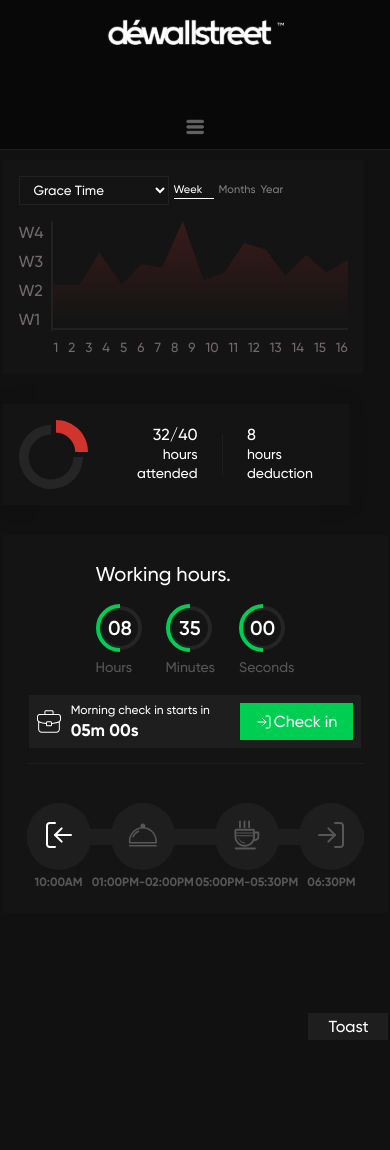
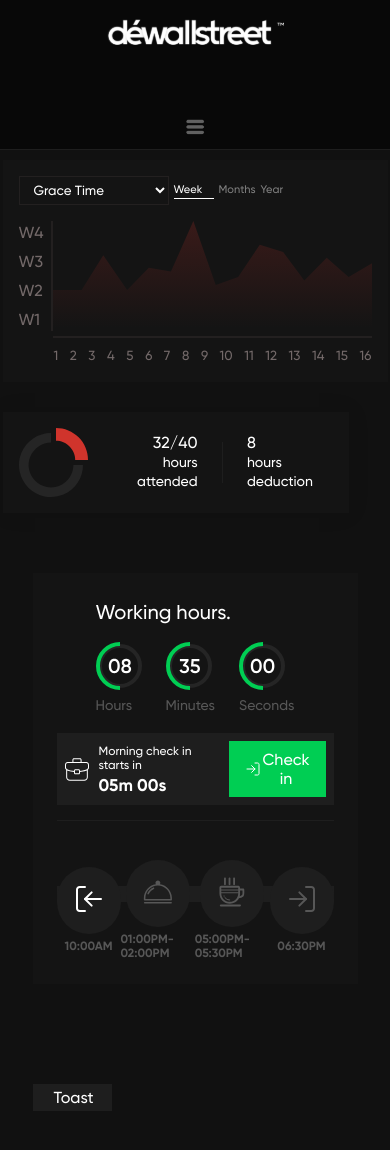
Before and after one commit to chieftain-defutura/Dewallstreet-Timesheet, a React (Vite) app: page /home in a window 390 px wide. Before the commit the page ends 1050 px from the top, so only its background shows below. Built offline with nearby package versions, Linux system fonts and the light colour scheme.

Commit message:
chore:push responsive changes

```diff
--- a/src/components/Assigntasks/Timelinegraph/timelinegraph.css
+++ b/src/components/Assigntasks/Timelinegraph/timelinegraph.css
@@ -89,14 +89,6 @@
   .graph > .days > .total_days {
     gap: 10px;
   }
-}
-/* .active a {
-  background-color: white;
-} */
-@media (max-width: 480px) {
-  .timeline_graph_main {
-    width: 360px;
-  }
   .graph > .days img {
     width: 100%;
   }
--- a/src/components/Assigntasks/WorkingHours/WorkingHours.css
+++ b/src/components/Assigntasks/WorkingHours/WorkingHours.css
@@ -168,8 +168,18 @@
   }
 }
 @media (max-width: 750px) {
-  .checkin {
+  .time_checkinhours {
+    display: flex;
+    flex-direction: column;
     flex-wrap: wrap;
+    align-items: center;
+  }
+  .workinghours_main {
+    width: 80%;
+  }
+  .toast_button {
+    display: flex;
+    justify-content: flex-start;
   }
 }
 
@@ -178,4 +188,10 @@
     flex-wrap: nowrap;
     gap: 30px;
   }
+  .workinghours_main {
+    width: 100%;
+  }
+  .workingcheckin_page {
+    padding: 30px;
+  }
 }
--- a/src/components/Assigntasks/homepage.css
+++ b/src/components/Assigntasks/homepage.css
@@ -5,14 +5,14 @@
   gap: 10px;
 }
 .working_grid {
-  padding: 40px;
+  padding: 35px;
 }
 
 .hours_deduction {
   display: flex;
   flex-direction: column;
   gap: 30px;
-  padding: 40px;
+  padding: 35px;
   border-right: 1px solid #282828;
 }
 .hamimage {
```
